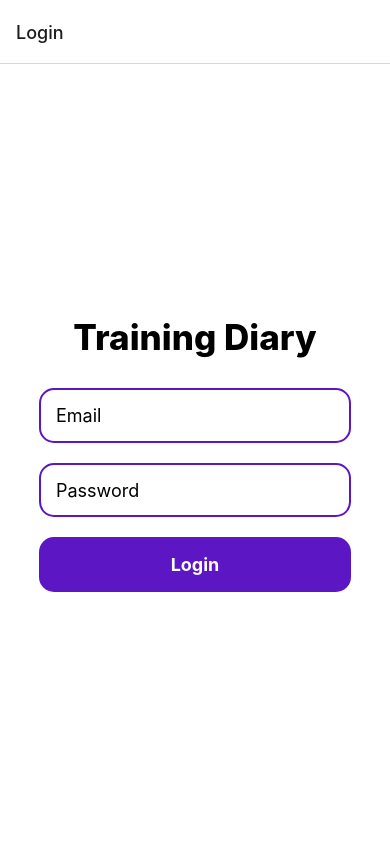
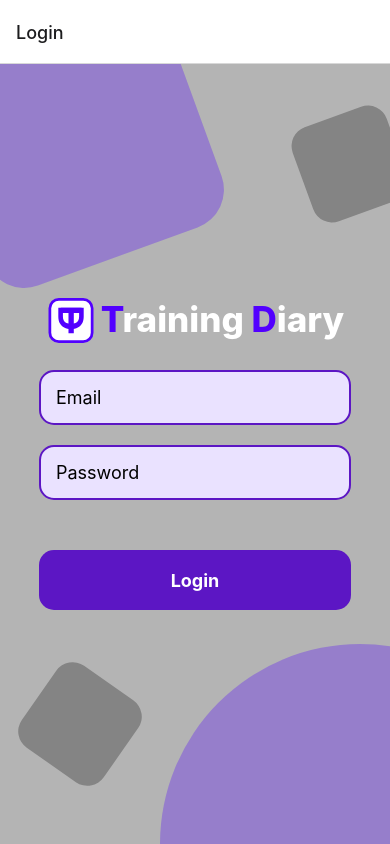
Before and after one commit to mirstep019/TD_App_Mobile, a React Native app in the folder ReactNative_MP/: screen / in a window 390 px wide. Built offline with nearby package versions, Linux system fonts and the light colour scheme.

Commit message:
Login page Deisgn finished

```diff
--- a/ReactNative_MP/Pages/LoginScreen.jsx
+++ b/ReactNative_MP/Pages/LoginScreen.jsx
@@ -1,10 +1,9 @@
 import React, { useState } from 'react';
 import styled from 'styled-components/native';
-import HomeScreen from './HomeScreen';
-import { homeName } from '../components/MainContainer';
 import { useNavigation } from '@react-navigation/native';
+import Logo from '../components/Logo';
 
-function LoginScreen(props) {
+export default function LoginScreen(props) {
   const [email, setEmail] = useState('');
   const [password, setPassword] = useState('');
   const navigation = useNavigation();
@@ -13,53 +12,132 @@ function LoginScreen(props) {
     props.onLogin()
     navigation.navigate('Home');
   };
+  return (
+      <Container>
+        <Background>
+          <BigRectangle />
+          <SmallRectangleTop />
+          <SmallRectangleBottom />
+          <Circle />
+        </Background>
+        <ComponentContainer>
+          <NameOfApp>
+            <Logo/>
+            <Title><MainLetter>T</MainLetter>raining <MainLetter>D</MainLetter>iary</Title>
+          </NameOfApp>
+          <Input placeholder="Email" value={email} onChangeText={setEmail}/>
+          <Input placeholder="Password" secureTextEntry value={password} onChangeText={setPassword}/>
+          <Button onPress={handleLogin}>
+            <ButtonText>Login</ButtonText>
+          </Button>
+        </ComponentContainer>
 
-  return (
-    <Container>
-      <Title>Training Diary</Title>
-      <Input
-        placeholder="Email"
-        value={email}
-        onChangeText={setEmail}
-      />
-      <Input
-        placeholder="Password"
-        secureTextEntry
-        value={password}
-        onChangeText={setPassword}
-      />
-      <Button onPress={handleLogin}>
-        <ButtonText>Login</ButtonText>
-      </Button>
-    </Container>
+
+      </Container>
   );
 };
 
-export default LoginScreen;
+export const Container = styled.View`
+  display: flex;
+  height: 100%;
+  align-items: center;
+`;
+export const NameOfApp = styled.View`
+  display: flex;
+  flex-direction: row;
+  align-items: top;
+  justify-content: center;
+  margin-left: auto;
+  margin-right: auto;
+`;
 
+export const ComponentContainer = styled.View`
+  display: flex;
+  flex-direction: column;
+  width: 100%;
+  align-items: center;
+  margin-top: auto;
+  margin-bottom: auto;
+`;
+export const MainLetter = styled.Text`
+  color: #5200FF;
+`;
 
-export const Container = styled.View`
-  flex: 1;
-  align-items: center;
-  justify-content: center;
-  background-color: #fff;
+export const Background = styled.View`
+  display: block;
+  position: absolute;
+  top: 0;
+  bottom: 0;
+  left: 0;
+  right: 0;
+  background-color: rgba(0, 0, 0, 0.26);
+  overflow: hidden;
+`;
+
+export const BigRectangle = styled.View`
+  position: absolute;
+  top: -50px;
+  left: -50px;
+  width: 250px;
+  height: 250px;
+  background-color: #5200FF;
+  opacity: 0.3;
+  transform: rotate(-20deg);
+  border-radius: 40px;
+`;
+
+export const SmallRectangleTop = styled.View`
+  position: absolute;
+  top: 50px;
+  right: -10px;
+  width: 100px;
+  height: 100px;
+  background-color: rgba(124, 124, 124, 0.85);
+  transform: rotate(-20deg);
+  border-radius: 20px;
+`;
+
+export const SmallRectangleBottom = styled.View`
+  position: absolute;
+  bottom: 70px;
+  left: 30px;
+  width: 100px;
+  height: 100px;
+  background-color: rgba(124, 124, 124, 0.85);
+  transform: rotate(35deg);
+  border-radius: 20px;
+`;
+
+export const Circle = styled.View`
+  position: absolute;
+  bottom: -200px;
+  right: -170px;
+  width: 400px;
+  height: 400px;
+  background-color: #5200FF;
+  opacity: 0.3;
+  border-radius: 1000%;
 `;
 
 export const Title = styled.Text`
   font-size: 35px;
   font-weight: 800;
   margin-bottom: 30px;
+  margin-bottom: 30px;
+  color: #fff;
+  margin-left: 5px;
 `;
 
 export const Input = styled.TextInput`
   width: 80%;
-  height: 7%;
+  height: 55px;
   border-width: 2px;
   border-color: #5c16c4;
   border-radius: 15px;
-  margin-bottom: 20px;
   padding: 15px;
   font-size: 18px;
+  margin-bottom: 20px;
+  background-color: #EAE2FF;
 `;
 
 export const Button = styled.TouchableOpacity`
@@ -67,9 +145,10 @@ export const Button = styled.TouchableOpacity`
   padding: 10px;
   border-radius: 15px;
   width: 80%;
-  height: 7%;
+  height: 60px;
   display: flex;
   justify-content: center;
+  margin-top: 30px;
 `;
 
 export const ButtonText = styled.Text`
@@ -77,7 +156,6 @@ export const ButtonText = styled.Text`
   font-size: 18px;
   font-weight: bold;
   text-align: center;
-
 `;
 
 //#8c43ff
--- /dev/null
+++ b/ReactNative_MP/components/Logo.jsx
@@ -0,0 +1,15 @@
+import React from 'react';
+import { View } from 'react-native';
+import Svg, { Rect, Path } from 'react-native-svg';
+
+export default function Logo() {
+  return (
+    <View>
+      <Svg width="50" height="45" viewBox="0 0 165 165" fill="none" xmlns="http://www.w3.org/2000/svg">
+        <Rect x="5" y="5" width="155" height="155" rx="33" fill="white" stroke="#5200FF" strokeWidth="10"/>
+        <Path d="M44.7955 52.1364V35.9091H121.25V52.1364H92.75V129H73.2955V52.1364H44.7955Z" fill="#5200FF"/>
+        <Path d="M36 68.5284L36 35.5284L129.091 35.5284V68.8011C129.091 78.1648 127.227 86.2254 123.5 92.983C119.803 99.7405 114.485 104.938 107.545 108.574C100.606 112.241 92.303 114.074 82.6364 114.074C72.9394 114.074 64.6061 112.241 57.6364 108.574C50.6667 104.938 45.3182 99.7102 41.5909 92.892C37.8636 86.1042 36 77.983 36 68.5284ZM52.8636 55.2102L52.8636 67.7102C52.8636 73.5284 53.8939 78.4223 55.9545 82.392C58.0455 86.392 61.2727 89.392 65.6364 91.392C70.0303 93.4223 75.697 94.4375 82.6364 94.4375C89.5152 94.4375 95.1364 93.4223 99.5 91.392C103.864 89.392 107.076 86.4072 109.136 82.4375C111.197 78.4678 112.227 73.5739 112.227 67.7557V55.2102L52.8636 55.2102Z" fill="#5200FF"/>
+      </Svg>
+    </View>
+  );
+}
--- a/ReactNative_MP/package.json
+++ b/ReactNative_MP/package.json
@@ -24,6 +24,7 @@
     "react-native-reanimated": "~2.14.4",
     "react-native-safe-area-context": "^4.5.0",
     "react-native-screens": "^3.20.0",
+    "react-native-svg": "13.4.0",
     "react-native-vector-icons": "^9.2.0",
     "react-native-web": "~0.18.10",
     "styled-components": "^5.3.8"
```
Also changed, not shown: ReactNative_MP/assets/logo.svg (added), 1 other file (tests, documents, lock files or other folders).
